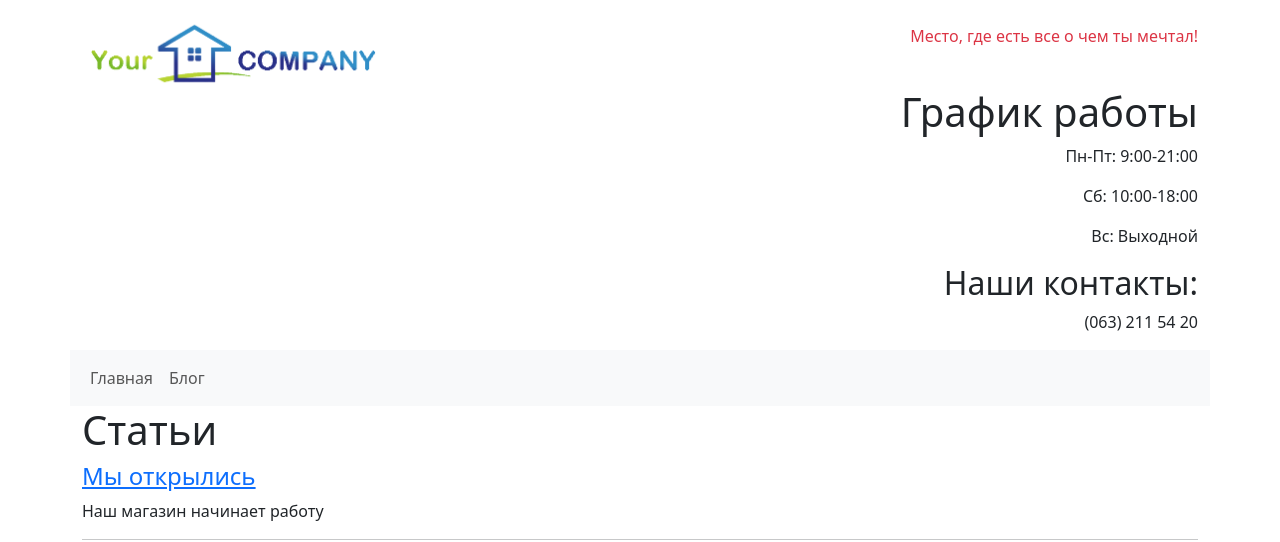
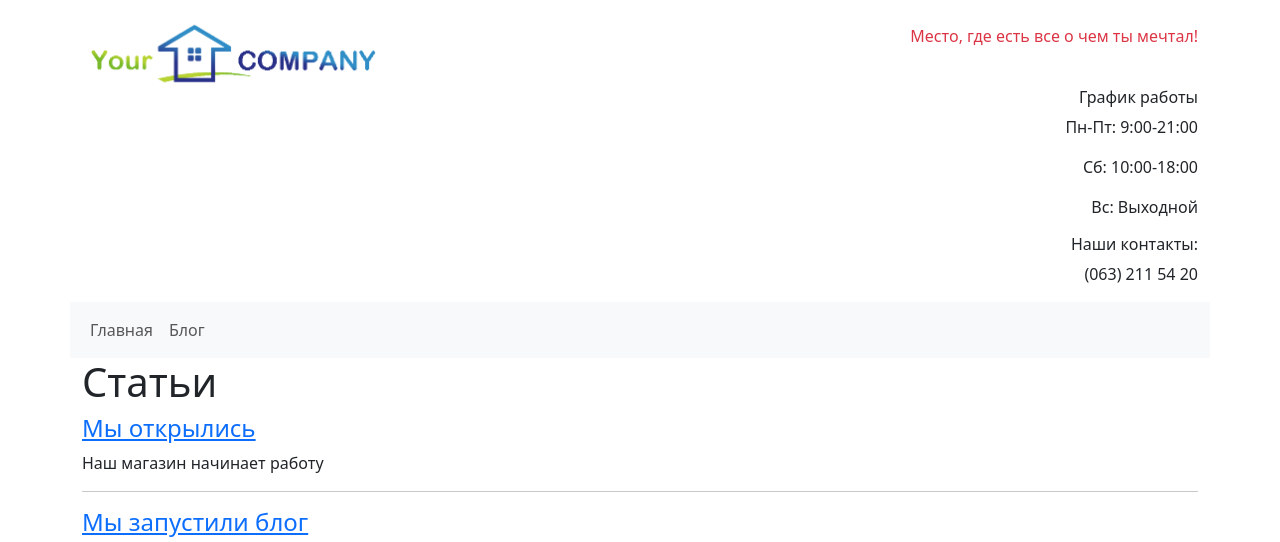
Before and after one commit to Qu1ck3/dream_store, a Django app: page /blog/1/ in a window 1280 px wide. Shown: the top 542 px of the page. Run offline with Django 5.2, Linux system fonts and the light colour scheme; data comes from the database, SQL or seed files in the repository.

Commit message:
размер шрифта

```diff
--- a/dream_store/templates/base.html
+++ b/dream_store/templates/base.html
@@ -24,12 +24,12 @@
                 <br>
                 <p class="text-danger text-end">Место, где есть все о чем ты мечтал!</p>
                 <br>
-                <h1 class="text-end">График работы</h1>
-                <p class="text-end">Пн-Пт: 9:00-21:00</p>
-                <p class="text-end">Сб: 10:00-18:00</p>
-                <p class="text-end">Вс: Выходной</p>
+                <h1 class="text-end fs-6">График работы</h1>
+                <p class="text-end fs-6">Пн-Пт: 9:00-21:00</p>
+                <p class="text-end fs-6">Сб: 10:00-18:00</p>
+                <p class="text-end fs-6">Вс: Выходной</p>
 
-                <h2 class="text-end">Наши контакты:</h2>
+                <h2 class="text-end fs-6">Наши контакты:</h2>
                 <p class="text-end">(063) 211 54 20</p>
             </div>
         </div>
```
